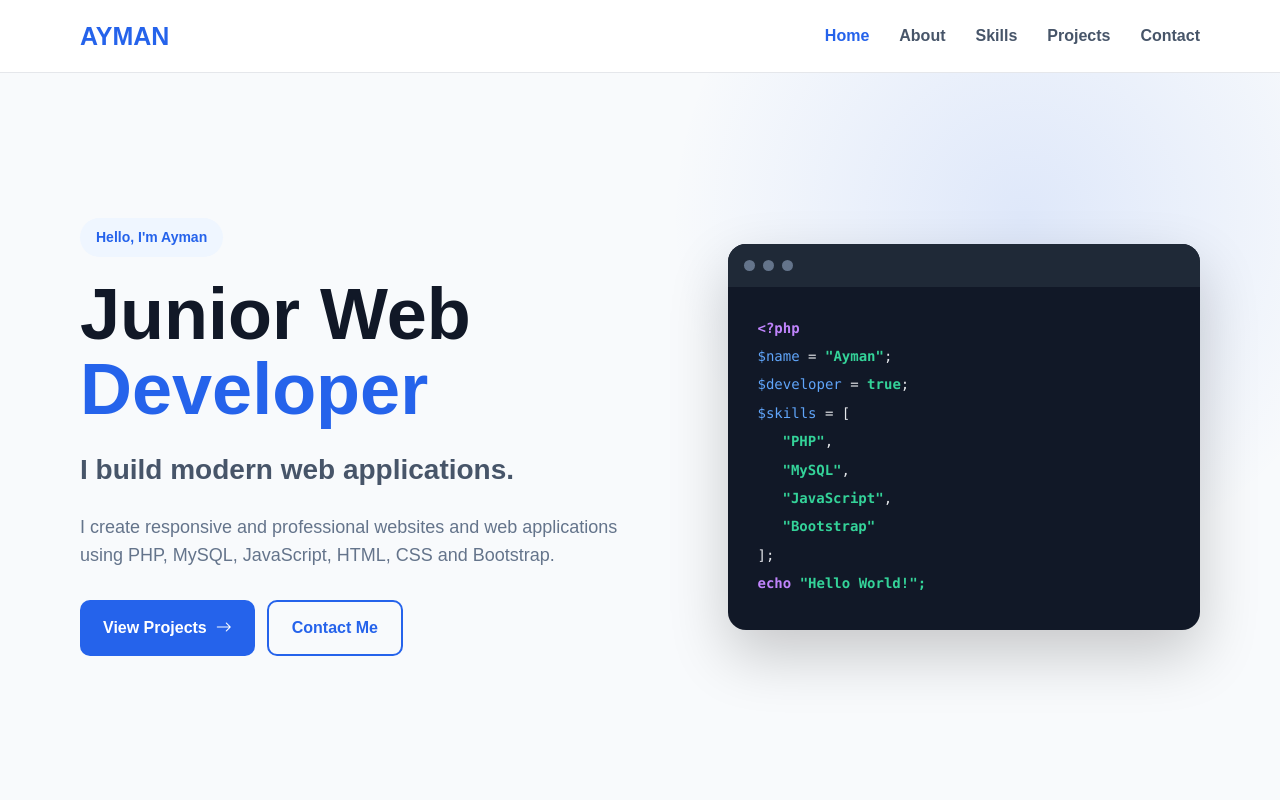
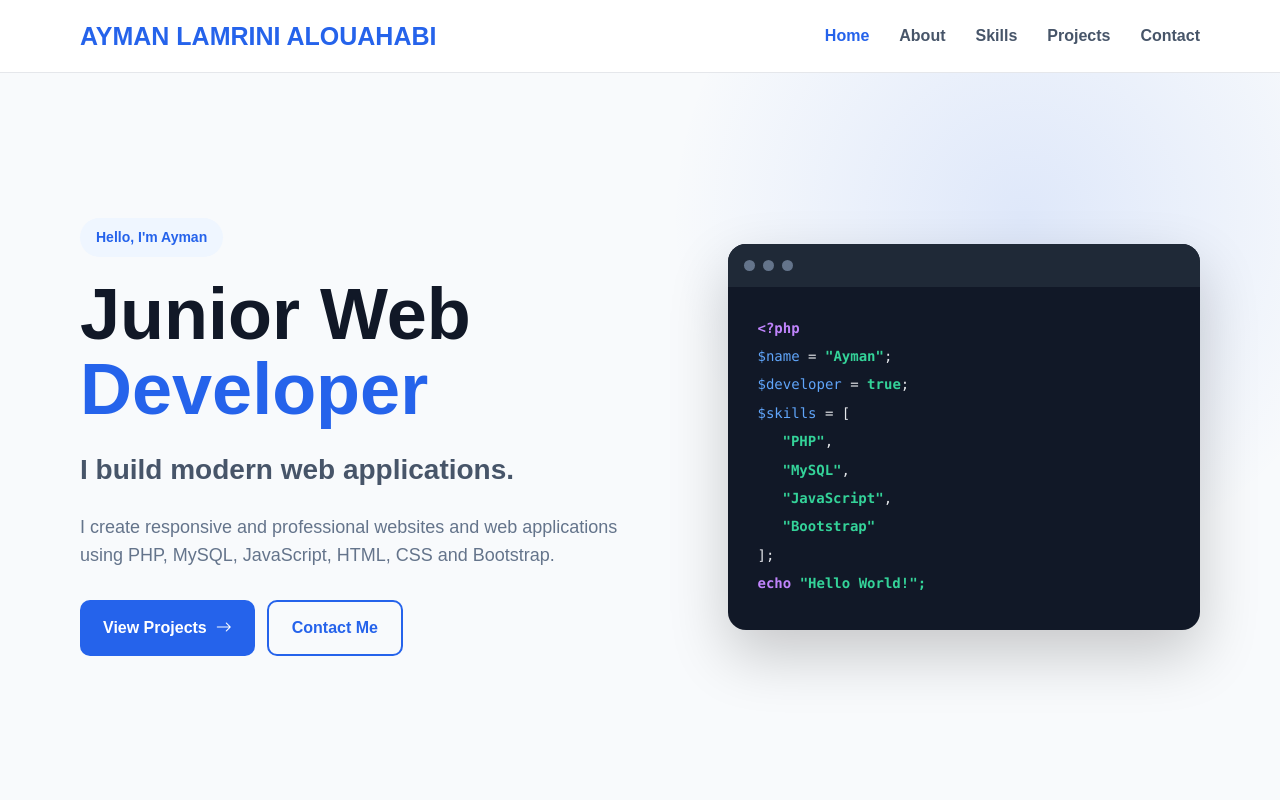
Before and after one commit to pvnegan-max/portfolio, a plain HTML site: page index.html in a window 1280 px wide. Shown: the top 800 px of the page. Drawn offline with nearby package versions, Linux system fonts and the light colour scheme.

```diff
--- a/index.html
+++ b/index.html
@@ -28,7 +28,7 @@
         <div class="container nav">
 
             <a href="#home" class="logo">
-                <span>AYMAN</span>
+                <span>AYMAN LAMRINI ALOUAHABI</span>
             </a>
 
             <button
```
Also changed, not shown: .htmlvalidate.json (added), 2 other files.
